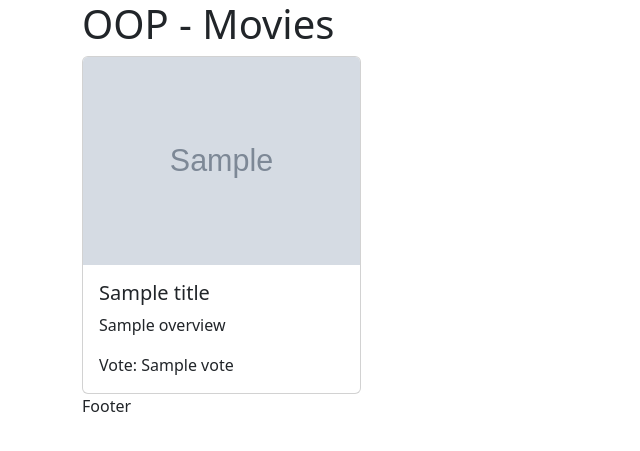
After one commit to giuliabaratella/php-oop-1, a PHP site: template Views/card.php in a window 1280 px wide. The commit adds this page. Shown: the top 451 px of the page, without its empty margins (0-640 px from the left). Run offline with PHP 8.4, Linux system fonts and the light colour scheme; the template is opened without the code that fills it: most values are stand-ins (such as "Sample title", 1, 10 or a date in 2020); grey boxes marked "Sample" are stand-in pictures.

Commit message:
added card.php + printCard function + printed cards in index

```diff
--- /dev/null
+++ b/Views/card.php
@@ -0,0 +1,20 @@
+<div class="col-12 col-md-4 col-lg-3">
+    <div class="card">
+        <img src="<?= $image ?>" class="card-img-top my-ratio" alt="<?= $title ?>">
+        <div class="card-body">
+            <h5 class="card-title">
+                <?= $title ?>
+            </h5>
+            <p class="card-text">
+                <?= $overview ?>
+            </p>
+            <div class="d-flex justify-content-between align-items-flex-start">
+                Vote:
+                <?= $vote ?>
+                <div>
+                </div>
+            </div>
+
+        </div>
+    </div>
+</div>
```
Also changed, not shown: Model/Movie.php (+13 -1 lines), index.php (+12 -0 lines).
